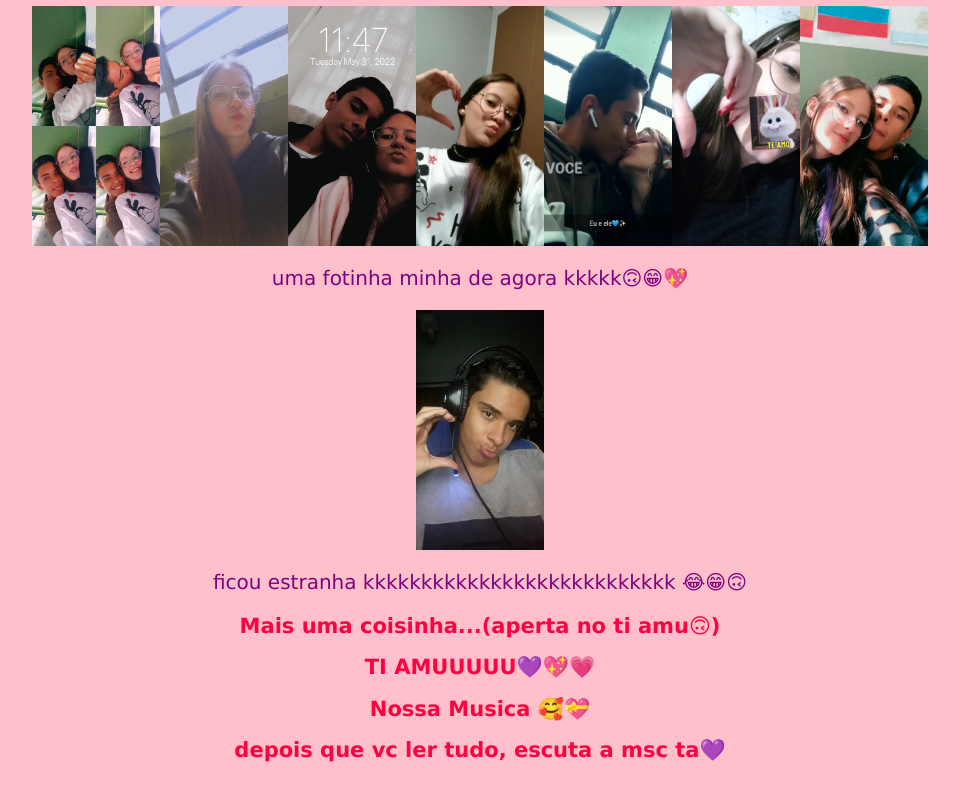
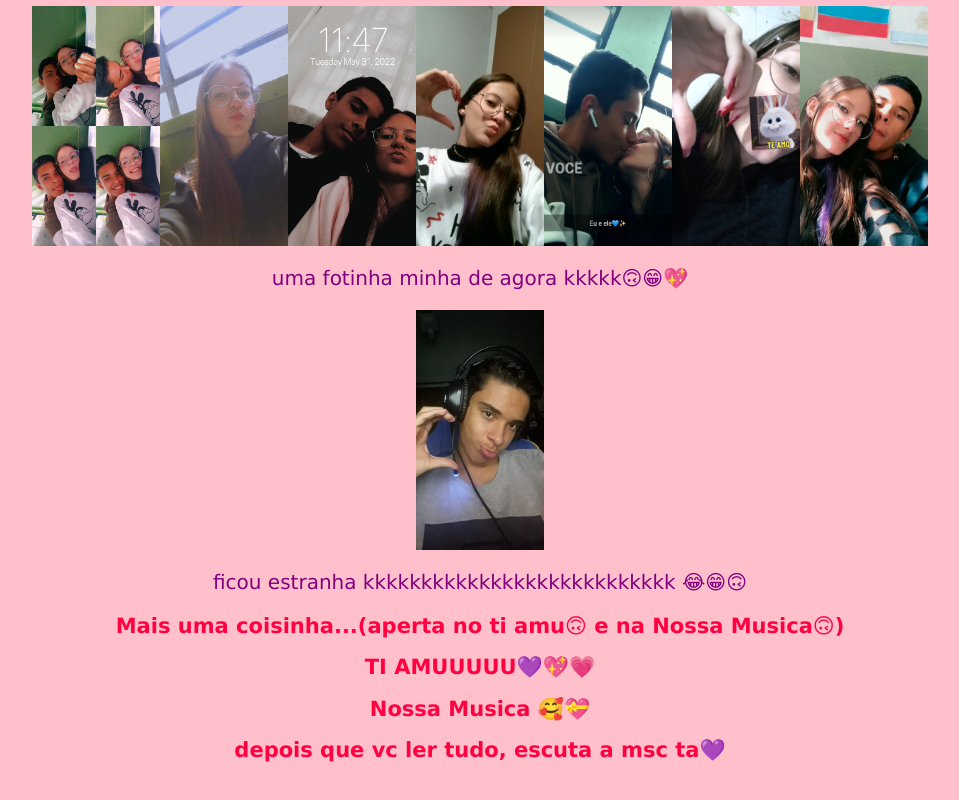
Before and after one commit to rafael12233/rafael12233.github.io, a plain HTML site: page index.html in a window 1280 px wide. Shown: the part 1292-2092 px from the top of the page, without its empty margins (160-1119 px from the left). Drawn offline with Linux system fonts and the light colour scheme.

Commit message:
Update index.html

```diff
--- a/index.html
+++ b/index.html
@@ -69,7 +69,7 @@
 
                <p align="center">ficou estranha kkkkkkkkkkkkkkkkkkkkkkkkkkk 😂😁🙃
 
-                <div class="menu"><h2>Mais uma coisinha...(aperta no ti amu🙃)</h2></div>
+                <div class="menu"><h2>Mais uma coisinha...(aperta no ti amu🙃 e na Nossa Musica🙃)</h2></div>
 
                 <div class="insta">
 
```
